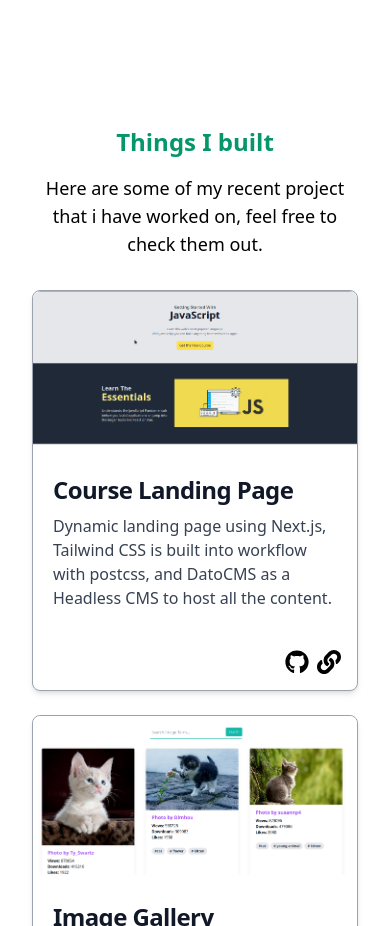
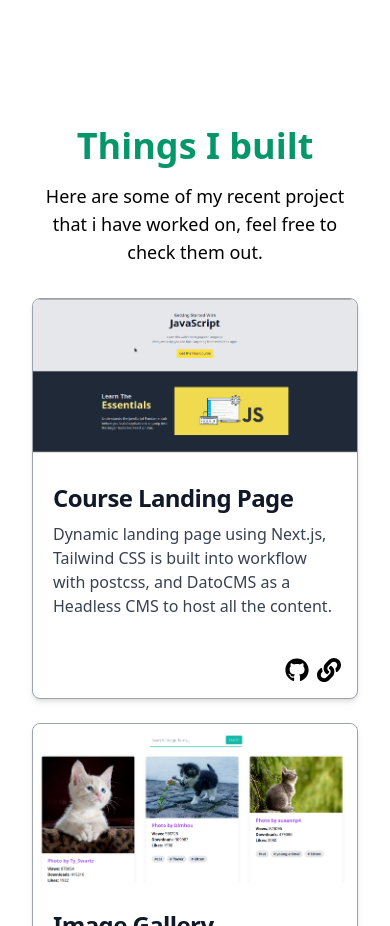
Before and after one commit to lazu-ardi/my-website, a Next.js app: page / in a window 390 px wide. Shown: the part 1660-2586 px from the top of the page. Built offline with nearby package versions, Linux system fonts and the light colour scheme.

Commit message:
feat: change font size

```diff
--- a/src/components/layout/IndexProjects.tsx
+++ b/src/components/layout/IndexProjects.tsx
@@ -9,7 +9,7 @@ const IndexProjects = () => {
   return (
     <div className="container mx-auto px-4 py-4 mt-48">
       <div className="px-4 py-4 mb-4">
-        <h1 className="text-2xl font-bold text-emerald-600 dark:text-cyan-400 sm:text-5xl text-center">
+        <h1 className="text-4xl text-center font-bold text-emerald-600 dark:text-cyan-400 lg:text-5xl">
           Things I built
         </h1>
         <p className="text-lg text-center pt-4 ">
```
